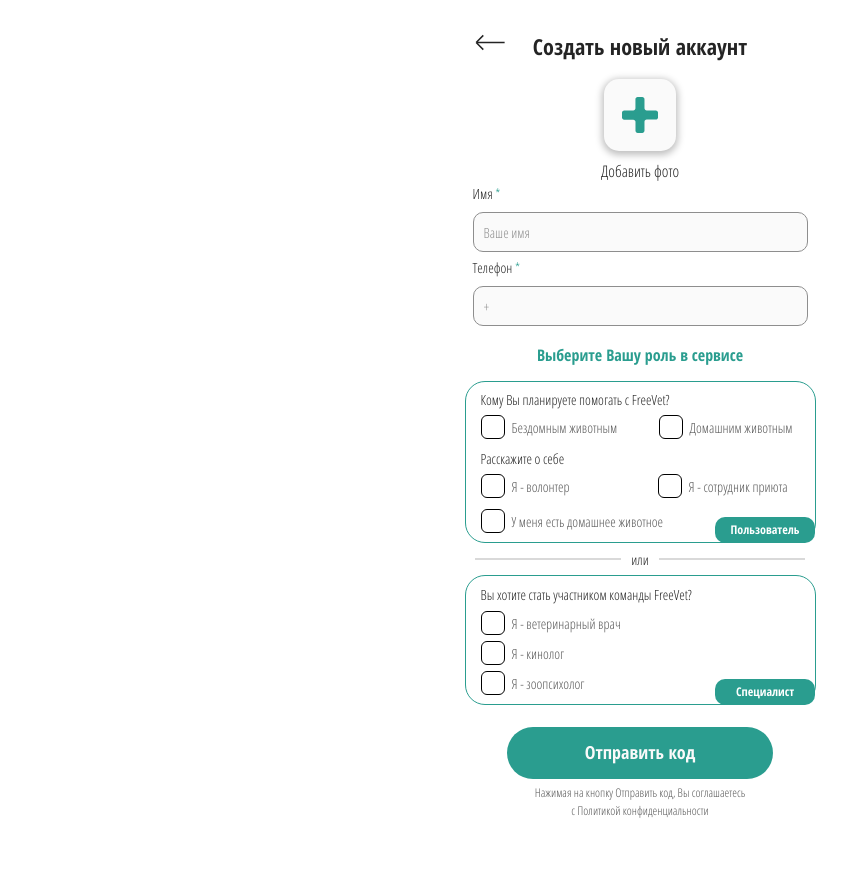
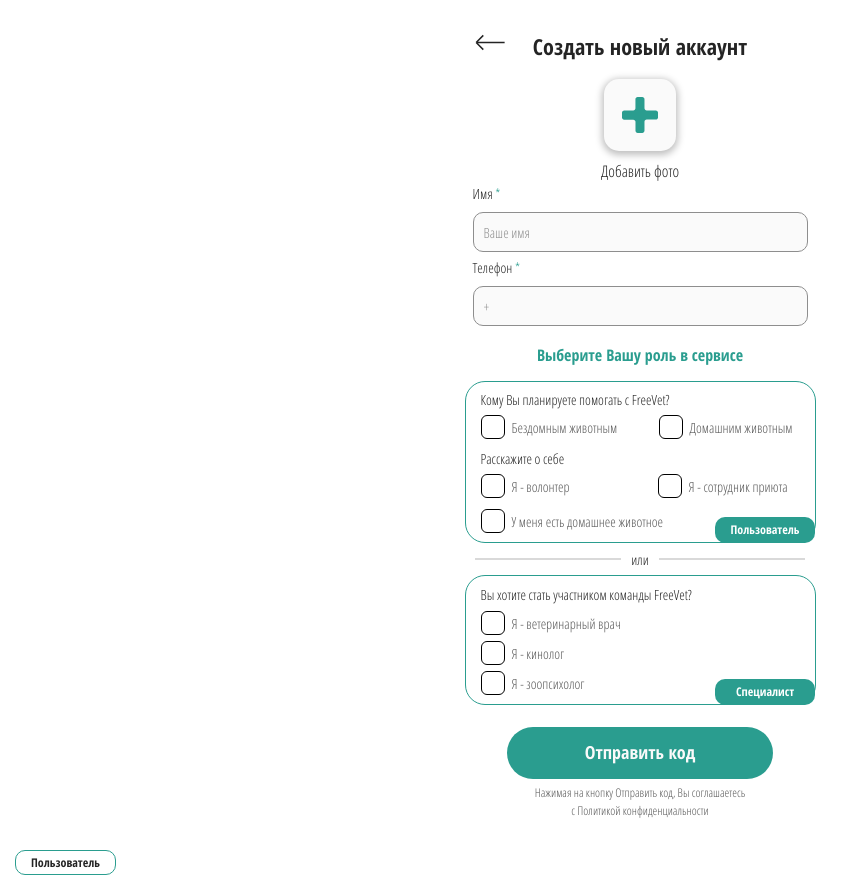
Before and after one commit to AlinaYehorova/FreeVet, a React (Vite) app: page /form in a window 1280 px wide. Shown: the whole page, without its empty margins (0-864 px from the left). Before the commit the page ends 850 px from the top, so only its background shows below. Built offline with nearby package versions, Linux system fonts and the light colour scheme; a web font is replaced by a local one.

Commit message:
Added CustomStikerTitle

```diff
--- a/src/App.jsx
+++ b/src/App.jsx
@@ -2,6 +2,7 @@
 import { Route, Routes } from 'react-router-dom';
 import L_authorizationPage from './pages/login/l_authorizationPage/l_authorizationPage';
 import Form from './components/form/Form.jsx';
+import CustomStickTitle from './components/customStickTitle/CustomStickTitle.jsx';
 
 
 
@@ -14,6 +15,11 @@
         <Route path="/" element={<L_authorizationPage/>} />
         <Route path="/form" element={<Form/>} />
       </Routes>
+      <CustomStickTitle
+      borderRadius='10px'
+      border='1px solid var(--color-main)'
+      color='var(--color main)'
+      />
     </div>
 
   );
--- /dev/null
+++ b/src/components/customStickTitle/CustomStickTitle.jsx
@@ -0,0 +1,29 @@
+import React from 'react';
+import s from './CustomStickTitle.module.css';
+
+const CustomStickTitle = ({
+  backgroundColor,
+  border,
+  padding,
+  text = 'Пользователь',
+  color,
+  borderRadius
+}) => {
+  return (
+    <div
+      className={s.stickTitle}
+      style={{
+        backgroundColor: backgroundColor || 'white',
+        border: border || '1 px solid var(--color-main)',
+        padding: padding || '5px 15px',
+        color: color || 'var(--color-main)',
+        lineHeight: 1.1,
+        borderRadius: borderRadius || '10px'
+      }}
+    >
+      {text}
+    </div>
+  );
+};
+
+export default CustomStickTitle;
--- /dev/null
+++ b/src/components/customStickTitle/CustomStickTitle.module.css
@@ -0,0 +1,12 @@
+@import '../../App.css';
+
+.stickTitle {
+    display: inline-block;
+    padding: 16px 78px;
+    font-size: 12px;
+    font-weight: bold;
+    text-decoration: none;
+    border-radius: 10px;
+    border: 1px solid var(--color-main);
+    transition: background-color 0.3s ease, border-color 0.3s ease;
+  }
```
